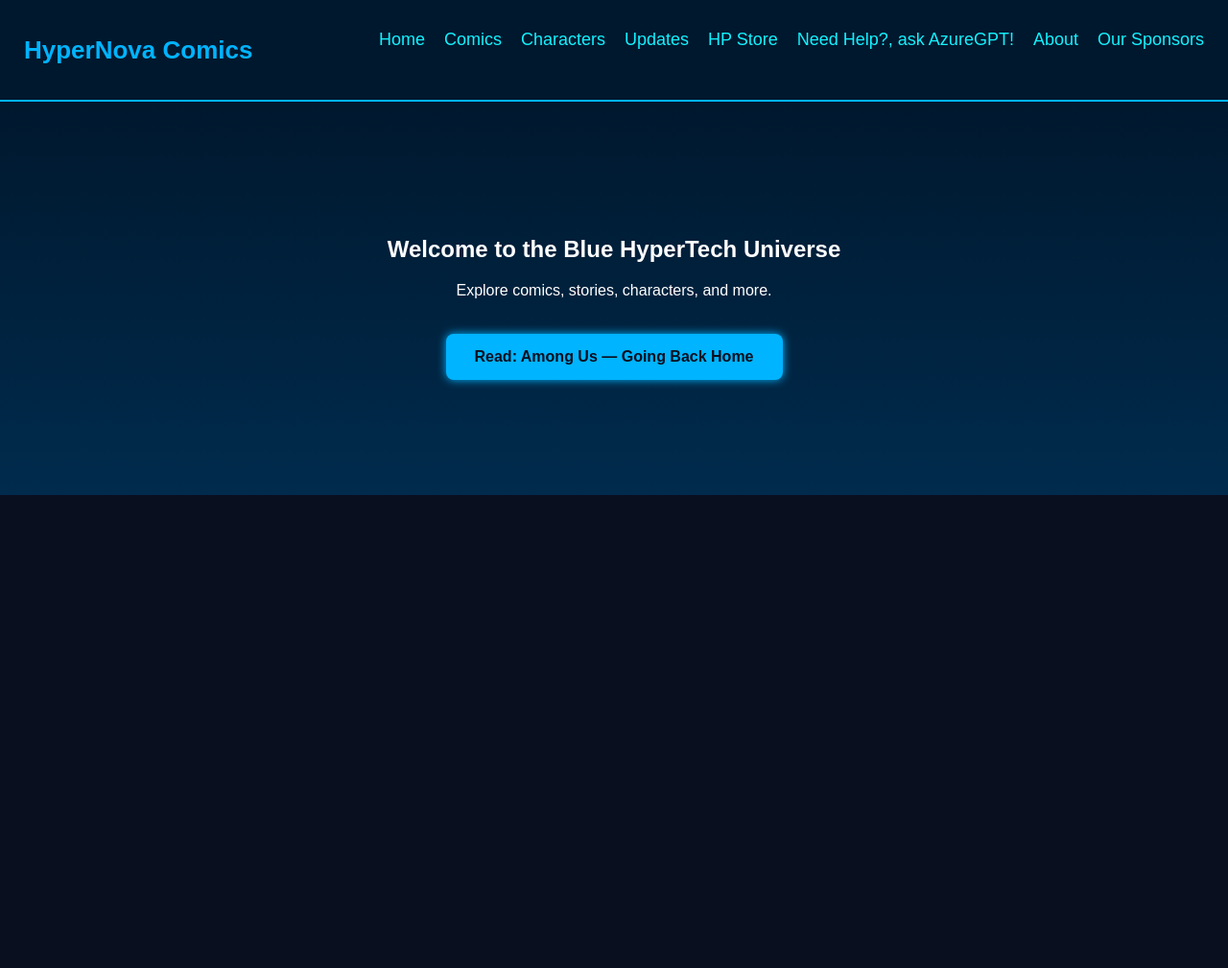
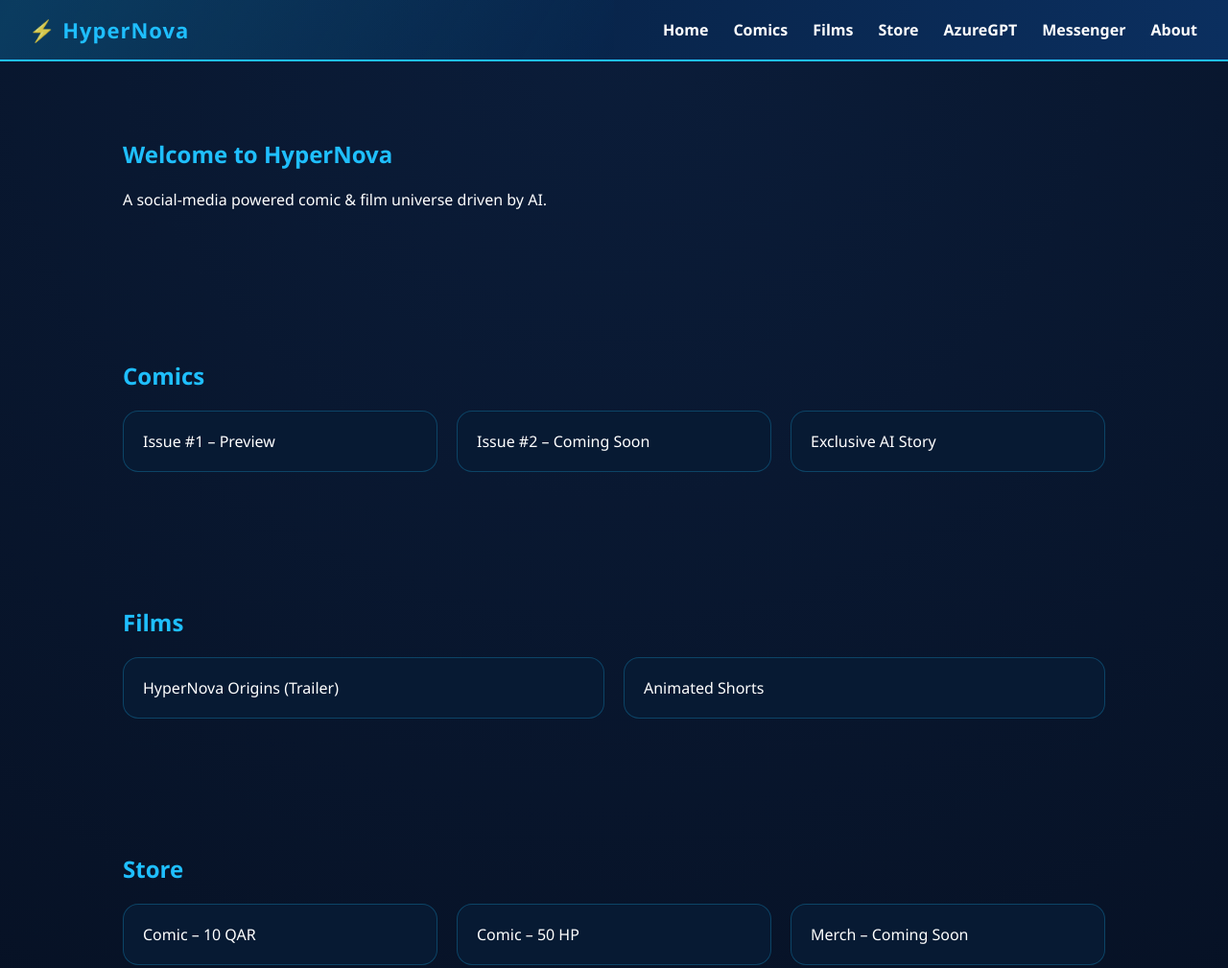
Before and after one commit to omerseyhank/HyperNova-web, a plain HTML site: page index.html in a window 1280 px wide. Shown: the top 1009 px of the page at 96% size. Before the commit the page ends 800 px from the top, so only its background shows below. Drawn offline with Linux system fonts and the light colour scheme.

Commit message:
Add files via upload

```diff
--- a/index.html
+++ b/index.html
@@ -1,35 +1,257 @@
 <!DOCTYPE html>
 <html lang="en">
 <head>
-  <meta charset="UTF-8">
-  <title>HyperNova Comics</title>
-  <link rel="stylesheet" href="style.css">
+<meta charset="UTF-8" />
+<title>HyperNova</title>
+<meta name="viewport" content="width=device-width, initial-scale=1.0"/>
+
+<style>
+:root{
+  --neon:#1fbfff;
+  --bg:#030814;
+  --panel:#071a33;
+}
+
+*{box-sizing:border-box}
+body{
+  margin:0;
+  font-family: "Segoe UI", Arial, sans-serif;
+  background: radial-gradient(circle at top, #0b1d3a, var(--bg));
+  color:white;
+  overflow-x:hidden;
+}
+
+/* ===== NAV BAR ===== */
+nav{
+  position:sticky;
+  top:0;
+  z-index:999;
+  background:linear-gradient(90deg,#061b38,#0b2f5f);
+  display:flex;
+  align-items:center;
+  padding:14px 30px;
+  border-bottom:2px solid var(--neon);
+}
+
+.logo{
+  font-size:22px;
+  font-weight:800;
+  letter-spacing:1px;
+  color:var(--neon);
+}
+
+.nav-links{
+  display:flex;
+  gap:22px;
+  margin-left:auto;
+}
+
+.nav-links a{
+  color:white;
+  text-decoration:none;
+  font-weight:600;
+  position:relative;
+  padding:6px 2px;
+}
+
+.nav-links a::after{
+  content:"";
+  position:absolute;
+  left:0;
+  bottom:-4px;
+  width:0%;
+  height:2px;
+  background:var(--neon);
+  transition:0.3s;
+}
+
+.nav-links a:hover::after{
+  width:100%;
+}
+
+/* WHOOSH */
+.whoosh{
+  position:absolute;
+  inset:0;
+  background:linear-gradient(120deg,transparent,rgba(31,191,255,0.2),transparent);
+  animation:whoosh 4s linear infinite;
+  pointer-events:none;
+}
+@keyframes whoosh{
+  from{transform:translateX(-100%)}
+  to{transform:translateX(100%)}
+}
+
+/* ===== SECTIONS ===== */
+section{
+  padding:60px 10%;
+}
+
+h1{
+  color:var(--neon);
+  margin-bottom:20px;
+}
+
+.grid{
+  display:grid;
+  grid-template-columns:repeat(auto-fit,minmax(220px,1fr));
+  gap:20px;
+}
+
+.card{
+  background:var(--panel);
+  border:1px solid rgba(31,191,255,0.25);
+  border-radius:16px;
+  padding:20px;
+  transition:0.3s;
+}
+.card:hover{
+  transform:translateY(-6px);
+  box-shadow:0 0 25px rgba(31,191,255,0.35);
+}
+
+/* ===== CHAT ===== */
+.chat{
+  max-width:700px;
+  margin:auto;
+  background:#041427;
+  border-radius:16px;
+  border:1px solid var(--neon);
+  display:flex;
+  flex-direction:column;
+  height:420px;
+}
+
+.chat-log{
+  flex:1;
+  padding:16px;
+  overflow-y:auto;
+}
+
+.msg{
+  margin-bottom:10px;
+  padding:10px 14px;
+  border-radius:14px;
+  max-width:80%;
+}
+.user{background:#1f6fff;margin-left:auto}
+.ai{background:#083a55;border:1px solid var(--neon)}
+
+.chat-input{
+  display:flex;
+  gap:10px;
+  padding:12px;
+}
+.chat-input input{
+  flex:1;
+  padding:12px;
+  border-radius:12px;
+  border:none;
+  outline:none;
+}
+.chat-input button{
+  padding:12px 18px;
+  border:none;
+  border-radius:12px;
+  background:var(--neon);
+  font-weight:bold;
+  cursor:pointer;
+}
+
+/* ===== FOOTER ===== */
+footer{
+  text-align:center;
+  padding:30px;
+  opacity:0.7;
+}
+</style>
 </head>
 
 <body>
 
-  <!-- NAVIGATION BAR -->
-  <nav class="navbar">
-    <h1 class="logo">HyperNova Comics</h1>
-    <ul>
-      <li><a href="index.html">Home</a></li>
-      <li><a href="comics.html">Comics</a></li>
-      <li><a href="characters.html">Characters</a></li>
-      <li><a href="updates.html">Updates</a></li>
-      <li><a href="hpstore.html">HP Store</a></li>
-      <li><a href="messenger.html">Need Help?, ask AzureGPT!</a></li>
-      <li><a href="about.html">About</a></li>
-      <li><a href="sponsors.html">Our Sponsors</a></li>
-    </ul>
-  </nav>
+<nav>
+  <div class="logo">⚡ HyperNova</div>
+  <div class="nav-links">
+    <a href="#home">Home</a>
+    <a href="#comics">Comics</a>
+    <a href="#films">Films</a>
+    <a href="#store">Store</a>
+    <a href="#ai">AzureGPT</a>
+    <a href="#messenger">Messenger</a>
+    <a href="#about">About</a>
+  </div>
+  <div class="whoosh"></div>
+</nav>
 
-  <!-- HERO SECTION -->
-  <header class="hero">
-    <h2>Welcome to the Blue HyperTech Universe</h2>
-    <p>Explore comics, stories, characters, and more.</p>
+<section id="home">
+  <h1>Welcome to HyperNova</h1>
+  <p>A social-media powered comic & film universe driven by AI.</p>
+</section>
 
-    <a class="button" href="amongus.html">Read: Among Us — Going Back Home</a>
-  </header>
+<section id="comics">
+  <h1>Comics</h1>
+  <div class="grid">
+    <div class="card">Issue #1 – Preview</div>
+    <div class="card">Issue #2 – Coming Soon</div>
+    <div class="card">Exclusive AI Story</div>
+  </div>
+</section>
+
+<section id="films">
+  <h1>Films</h1>
+  <div class="grid">
+    <div class="card">HyperNova Origins (Trailer)</div>
+    <div class="card">Animated Shorts</div>
+  </div>
+</section>
+
+<section id="store">
+  <h1>Store</h1>
+  <div class="grid">
+    <div class="card">Comic – 10 QAR</div>
+    <div class="card">Comic – 50 HP</div>
+    <div class="card">Merch – Coming Soon</div>
+  </div>
+</section>
+
+<section id="ai">
+  <h1>AzureGPT</h1>
+  <p>AI writer, lore builder & assistant.</p>
+</section>
+
+<section id="messenger">
+  <h1>Messenger</h1>
+  <div class="chat">
+    <div class="chat-log" id="log">
+      <div class="msg ai">AzureGPT is online ⚡</div>
+    </div>
+    <div class="chat-input">
+      <input id="msg" placeholder="Type message...">
+      <button onclick="send()">Send</button>
+    </div>
+  </div>
+</section>
+
+<section id="about">
+  <!-- intentionally empty -->
+</section>
+
+<footer>
+  © HyperNova Universe
+</footer>
+
+<script>
+function send(){
+  const input=document.getElementById("msg");
+  const log=document.getElementById("log");
+  if(!input.value) return;
+
+  log.innerHTML+=`<div class="msg user">${input.value}</div>`;
+  log.innerHTML+=`<div class="msg ai">[AzureGPT reply here]</div>`;
+  input.value="";
+  log.scrollTop=log.scrollHeight;
+}
+</script>
 
 </body>
 </html>
```
